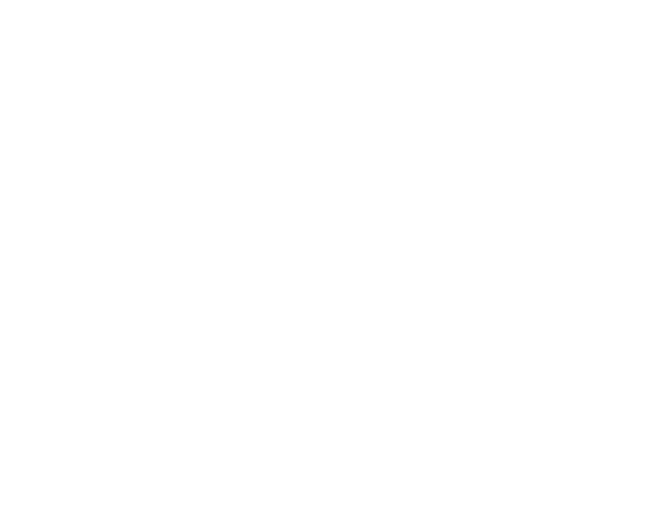
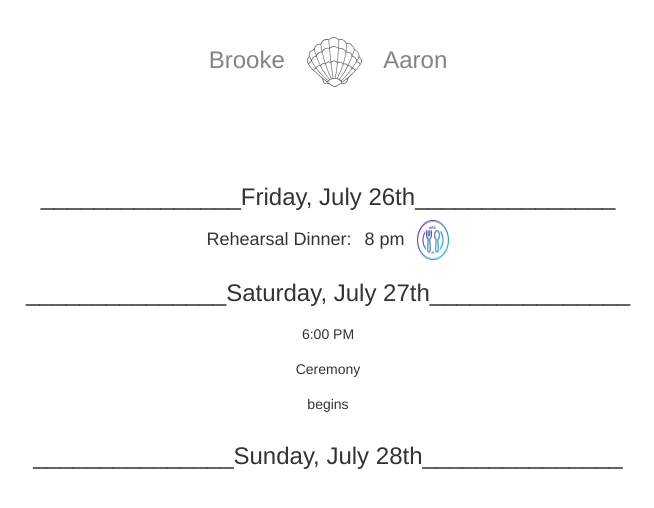
Before and after one commit to Jesskos/blissfully-webbed, a Flask app: page /details in a window 1280 px wide. Before the commit the part shown is empty. Shown: the top 508 px of the page, without its empty margins (312-966 px from the left). Run offline with Flask 2, Linux system fonts and the light colour scheme; some libraries are stand-ins or nearby versions; some web fonts are replaced.

Commit message:
made styling changes to details page

```diff
--- a/static/stylesheet.css
+++ b/static/stylesheet.css
@@ -168,6 +168,33 @@ li.dropdown {
 
 }
 
+/*details*/
+.container-detials{
+  display: flex;
+  flex-direction: column;
+  align-items: center;
+  justify-content: center;
+  margin: auto;
+
+}
+
+.container-event-horizontal {
+  display: flex;
+  flex-direction: row;
+  justify-content: space-around;
+  width: 20%;
+
+}
+
+.container-event-vertical {
+  display: flex;
+  flex-direction: column;
+  align-items: center;
+  justify-content: center;
+  margin: auto;
+
+}
+
 .buttons {
     display: flex;
     justify-content: center;
@@ -192,6 +219,31 @@ input[type=text] {
 
 }
 
+/*
+rsvp */
+
+#rsvp-container {
+  display:flex;
+  justify-content: center;
+  height: 100%;
+  width: 100%;
+
+
+}
+
+#rsvp-image {
+  background-image: url('images/whale.jpg');
+  background-size: cover;
+  background-repeat: no-repeat;
+  z-index: 1;
+  top: 0px;
+  left: 0px;
+
+}
+
+#rsvp-form {
+
+}
 /*
 modal information */
 .modal {
--- a/templates/details.html
+++ b/templates/details.html
@@ -1,7 +1,26 @@
-<head>
-	<title>details</title>
-</head>
-<body>
 
-</body>
-</html>
+{% extends 'base.html' %}
+
+{% block title %} Welcome {% endblock %}
+
+{% block content %}
+
+	<div class="container-detials">
+		<div><h3>_______________Friday, July 26th_______________ </h3></div>
+			<div class="container-event-horizontal">
+			 <h4>Rehearsal Dinner:</h4>
+			 <h4>8 pm</h4>
+			 <img src="static/images/dish.png">
+			</div>
+		<div><h3>_______________Saturday, July 27th_______________ </h3></div>
+			<div class="container-event-horizontal">
+				<div class="container-event-vertical">
+					<h5>6:00 PM</h5>
+					<h5>Ceremony</h5>
+					<h5>begins</h5>
+				</div>
+			</div>
+		<div><h3>_______________Sunday, July 28th_______________ </h3></div>
+	</div>
+
+{% endblock %}
```
Also changed, not shown: static/images/dish.png (added), 1 other file.
